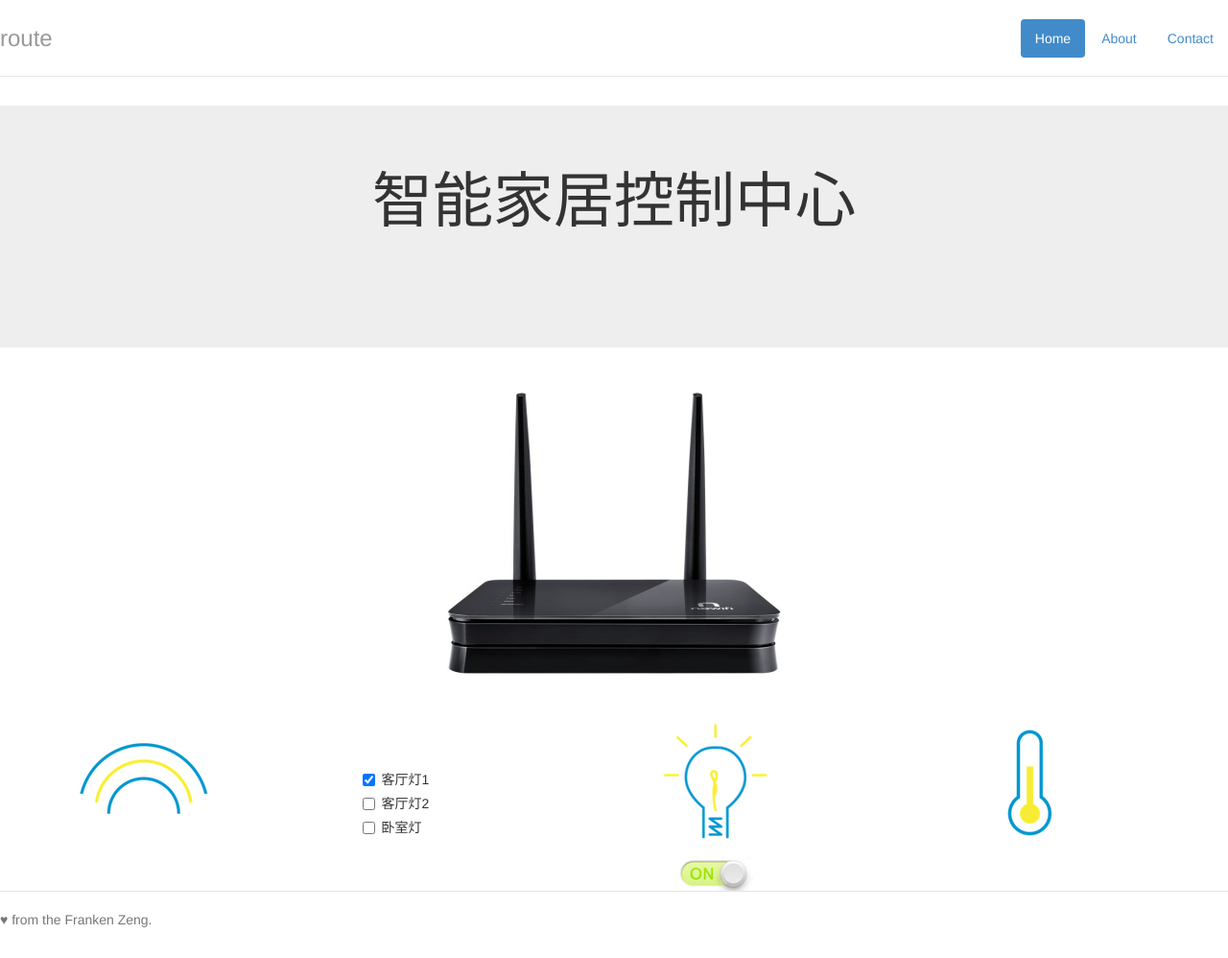
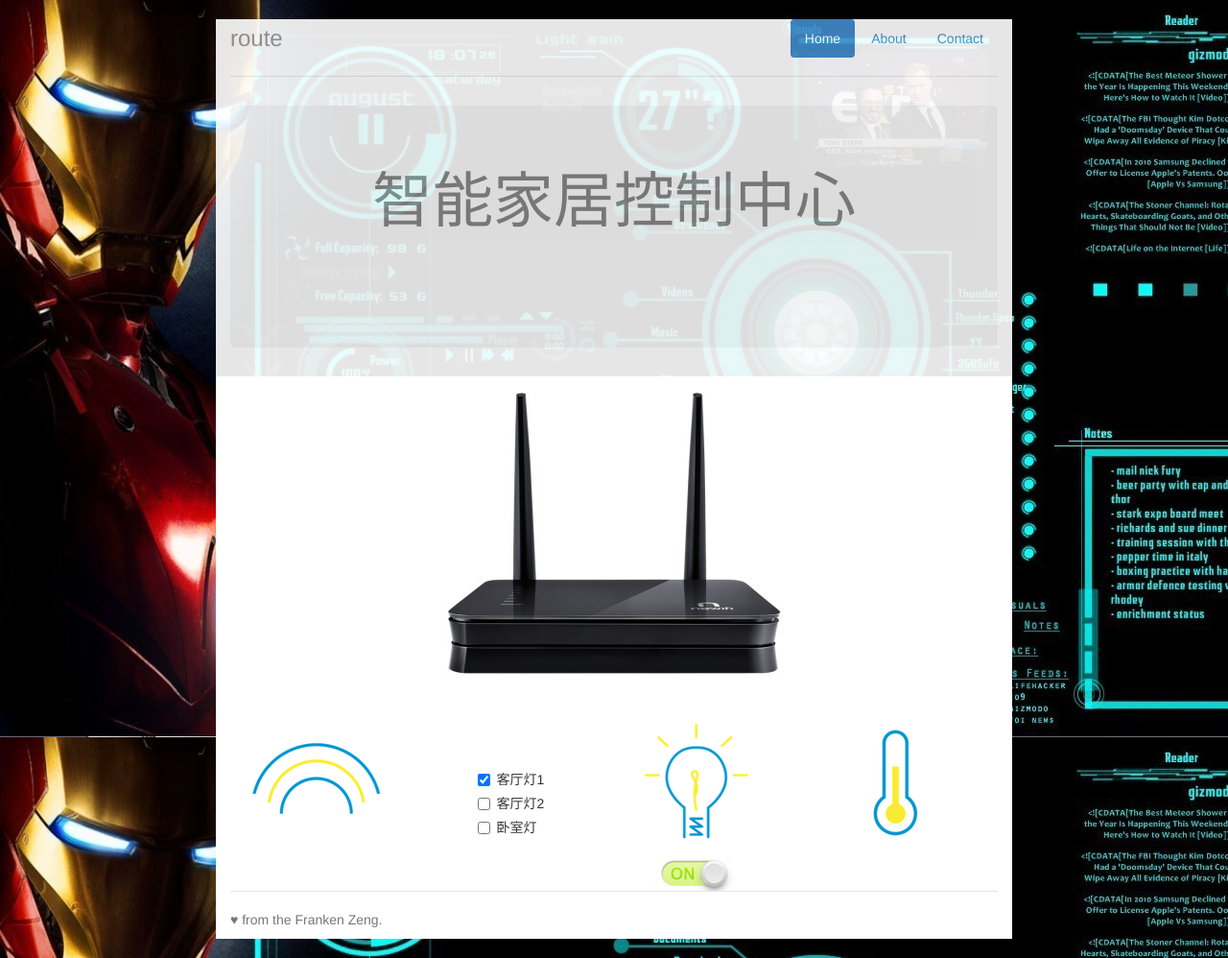
Before and after one commit to ceciwang/router, a website: page app/index.html in a window 1280 px wide. Shown: the whole page at 96% size. Drawn offline with nearby package versions, Linux system fonts and the light colour scheme; some packages are replaced by stand-ins of ours.

Commit message:
add backgroundpage

```diff
--- a/app/scripts/directive/lamp.js
+++ b/app/scripts/directive/lamp.js
@@ -15,6 +15,12 @@ angular.module('routeApp').directive("lamp", function(){
 
         link: function(scope, element){
             console.log(scope.colorpicker)
+            scope.$watch('colorpicker', function(){
+                console.log("~~~")
+                console.log(scope.colorpicker.red)
+                ropeDemo.Light();
+            });
+
             var ropeDemo = {
                 data: {
                     fps: +60,
@@ -225,14 +231,13 @@ angular.module('routeApp').directive("lamp", function(){
                 setTimeout(function(){ropeDemo.Light()}, 1100);
                 $('.dustCloser').css({'opacity':'1'}).addClass('dustCloserAnimated');
                 $('.dustFar').css({'opacity':'1'}).addClass('dustFarAnimated');
+            };
 
-            };
+
             ropeDemo.Light = function(){
                 $('.central').css({'opacity':'1'});
                 ropeDemo.data.state = true;
                 ropeDemo.context.drawingContext.beginPath();
-
-
 
                 var item = ropeDemo.rope.items.slice(-1)[0];
                 var item0 = ropeDemo.rope.items.slice(-9)[0];
@@ -271,14 +276,14 @@ angular.module('routeApp').directive("lamp", function(){
 ////                    console.log(newval)
 //                }, true);
                 var color = 'rgba('+scope.colorpicker.red+','+ scope.colorpicker.green +', ' + scope.colorpicker.blue+', 0.6)';
-                grd.addColorStop(1, 'rgba(0, 255, 255, 0.6)');
+                grd.addColorStop(1, color);
 
 //                ropeDemo.context.drawingContext.fillStyle = 'rgba(255, 255, 209, 0.9)';
                 ropeDemo.context.drawingContext.fillStyle = grd;
                 ropeDemo.context.drawingContext.fill();
 
                 ropeDemo.context.drawingContext.drawImage(ropeDemo.context.img1,-150,-10);
-
+//
 
                 ropeDemo.context.drawingContext.restore();
                 ropeDemo.context.drawingContext.lineWidth = 0;
--- a/app/styles/main.css
+++ b/app/styles/main.css
@@ -2,6 +2,8 @@
 body {
   padding-top: 20px;
   padding-bottom: 20px;
+    background-image: url("../images/jvs.jpg");
+
 }
 
 /* Everything but the jumbotron gets side spacing for mobile first views */
@@ -37,6 +39,14 @@ body {
     max-width: 830px;
   }
 }
+.container {
+    background-color: #ffffff;
+    /*opacity: 0.9;*/
+}
+.first.container {
+    opacity: 0.9;
+}
+
 
 .container-narrow > hr {
   margin: 30px 0;
@@ -46,6 +56,7 @@ body {
 .jumbotron {
   text-align: center;
   border-bottom: 1px solid #e5e5e5;
+  opacity: 0.6;
 }
 .jumbotron .btn {
   font-size: 21px;
--- a/app/views/main.html
+++ b/app/views/main.html
@@ -1,3 +1,5 @@
+<div class="first container">
+
     <div class="header">
         <ul class="nav nav-pills pull-right">
             <li class="active"><a ng-href="#">Home</a></li>
@@ -9,13 +11,11 @@
 
     <div class="jumbotron">
         <h1>智能家居控制中心</h1>
+    </div>
+</div>
 
-    <!--<p class="lead">-->
-        <!--<img src="images/router.jpg" alt="router"/>-->
-    <!--</p>-->
 
-    <!--<p><a class="btn btn-lg btn-success" ng-href="#">Splendid!</a></p>-->
-</div>
+<div class="container">
 
     <div class="text-center">
         <img src="images/router.jpg" alt="router"/>
@@ -54,3 +54,4 @@
     <div class="footer">
         <p>♥ from the Franken Zeng.</p>
     </div>
+</div>
```
Also changed, not shown: app/images/jvs.jpg (added). Lines whose indentation alone changed are shown as unchanged.
